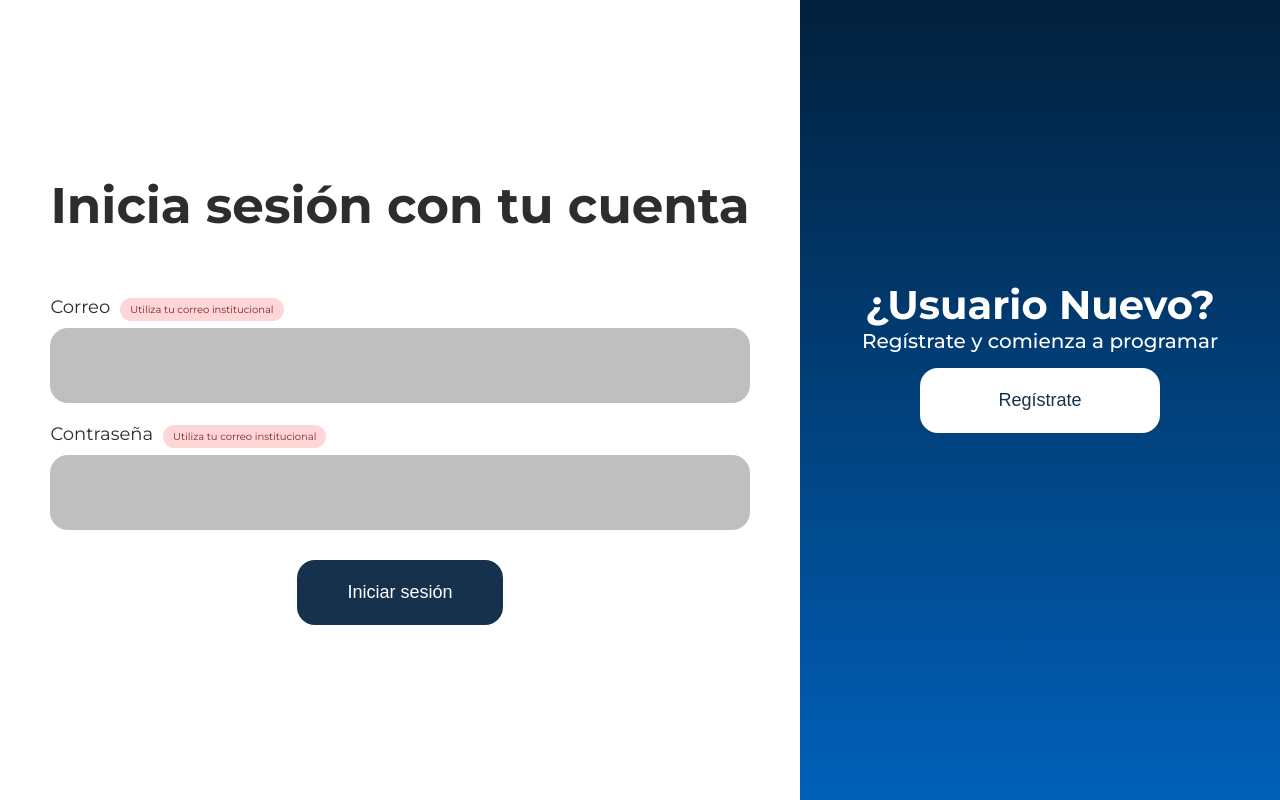
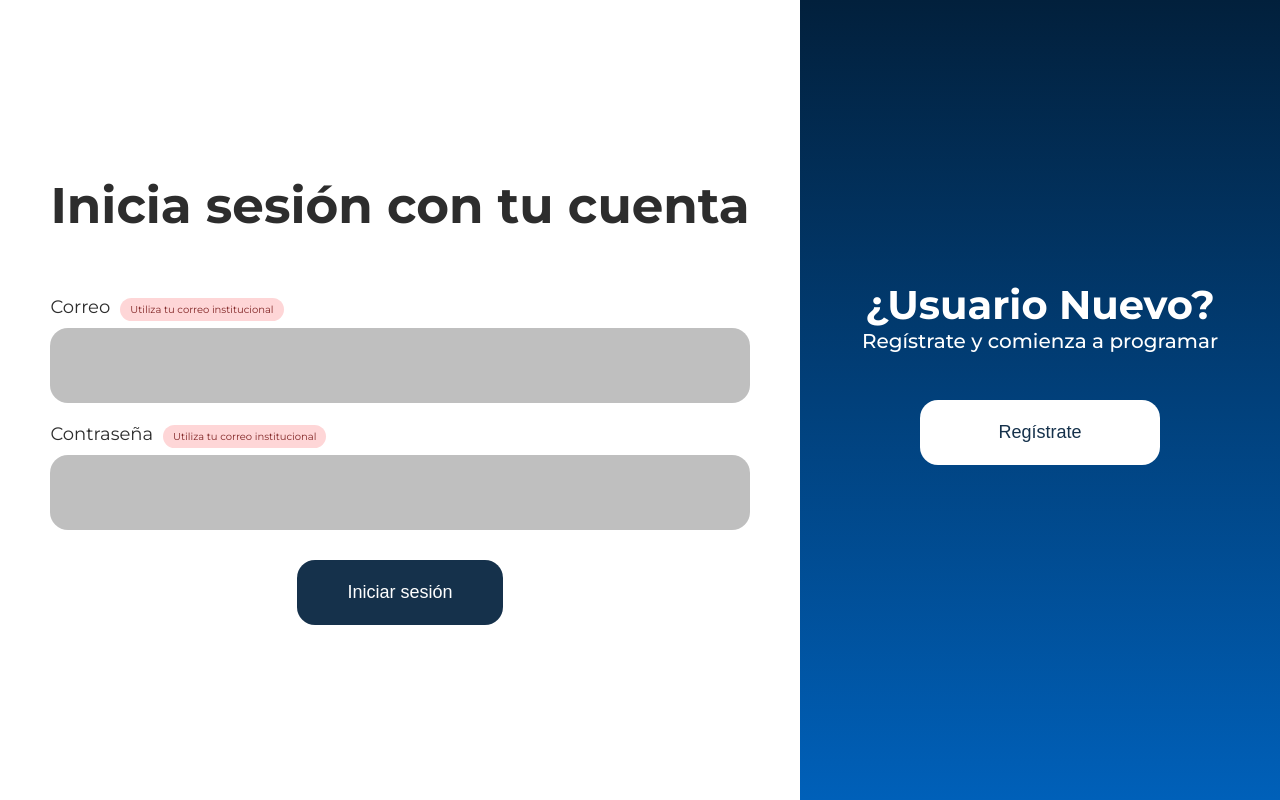
Before and after one commit to Code4UHub/client, a React (Create React App) app: page / in a window 1280 px wide. Built offline with nearby package versions, Linux system fonts and the light colour scheme.

Commit message:
[AUTHENTICATION SIDEBAR] worked for padding

```diff
--- a/src/components/AuthenticationSidebarHero/AuthenticationSidebarHero.module.css
+++ b/src/components/AuthenticationSidebarHero/AuthenticationSidebarHero.module.css
@@ -6,7 +6,6 @@
   flex-direction: column;
   align-items: center;
   order: 1;
-
 }
 
 .sign-up {
@@ -26,7 +25,7 @@
 }
 
 .slidebar button {
-  margin-top: calc(46vh);
+  margin-top: calc(50vh);
 }
 
 .sign-up .slidebar {
@@ -44,6 +43,7 @@
   font-size: var(--fs-sub-title);
   color: var(--white-color);
   font-weight: 700;
+  padding: 0 2rem;
 }
 
 .hero-content {
```
